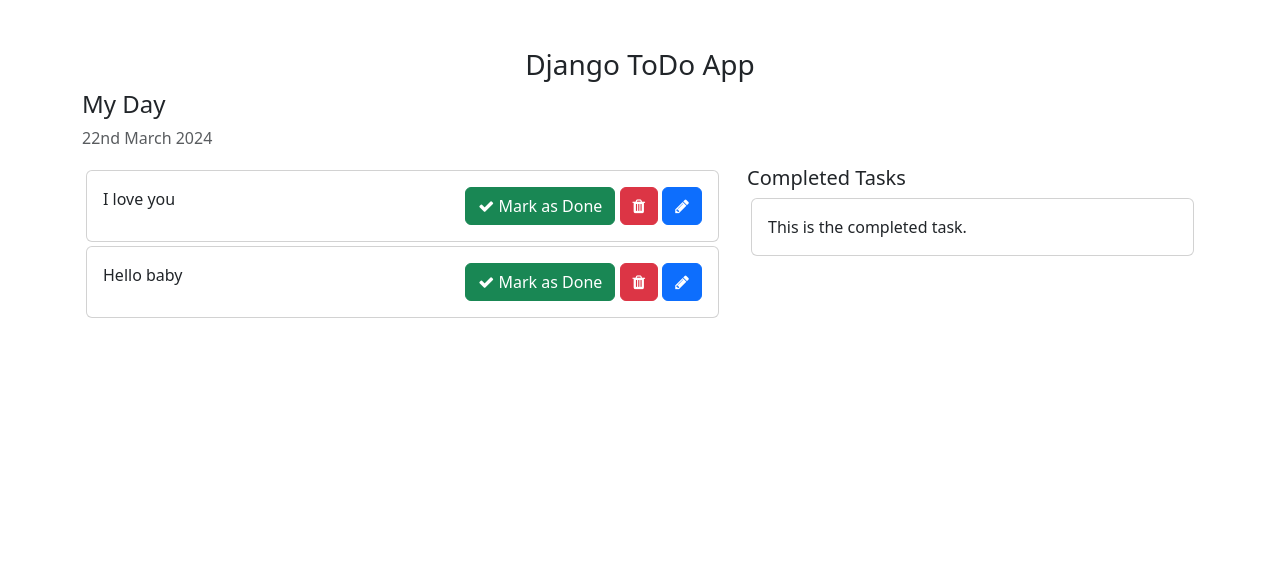
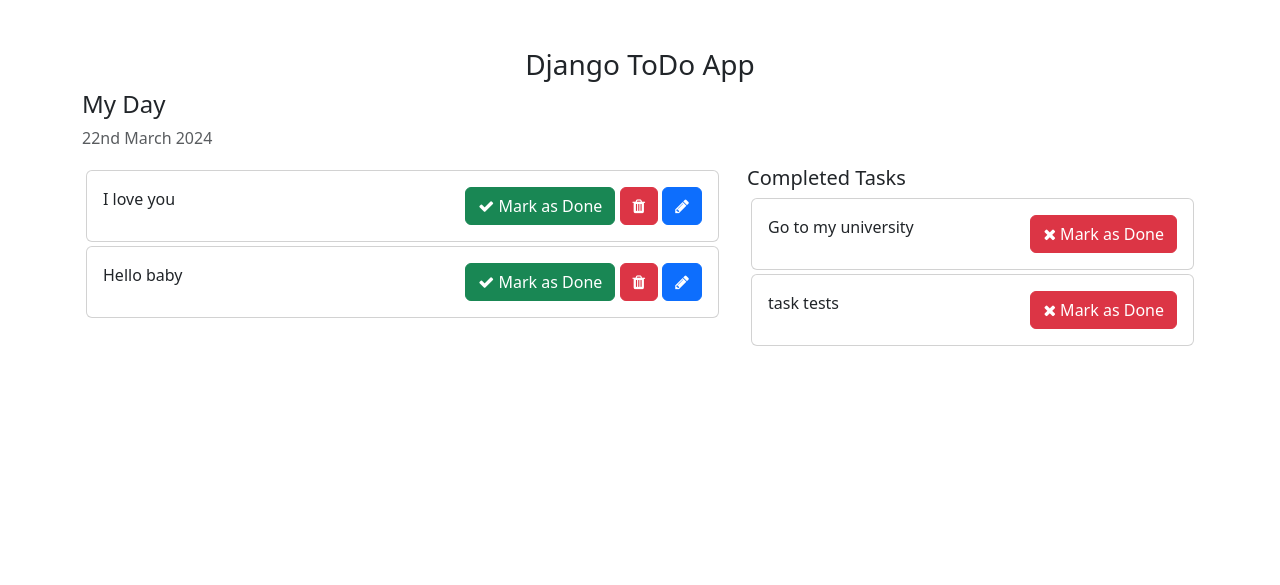
Before and after one commit to Rony-ZenAlden/todo-app, a Django app: page /home/ in a window 1280 px wide. Shown: the top 585 px of the page. Run offline with Django 5.2, Linux system fonts and the light colour scheme; data comes from the database, SQL or seed files in the repository; both versions use the stored data as it was after the commit.

Commit message:
finish my project

```diff
--- a/core/urls.py
+++ b/core/urls.py
@@ -2,6 +2,16 @@
 from . import views
 
 urlpatterns = [
+    # Home Page
     path("", views.home, name="home"),
+    # Add Tasks
     path("addTask/", views.addTask, name="addTask"),
+    # Mark is Done Tasks
+    path("mark_as_done/<int:pk>/", views.mark_as_done, name="mark_as_done"),
+    # Mark is UnDone Tasks
+    path("mark_as_undone/<int:pk>/", views.mark_as_undone, name="mark_as_undone"),
+    # Edit Tasks
+    path("edit_Task/<int:pk>/", views.edit_Task, name="edit_Task"),
+    # Delete Tasks
+    path("delete_Task/<int:pk>/", views.delete_Task, name="delete_Task"),
 ]
--- a/core/views.py
+++ b/core/views.py
@@ -1,11 +1,15 @@
-from django.shortcuts import render, redirect
+from django.shortcuts import get_object_or_404, render, redirect, HttpResponse
 from .models import Task
 
 
 def home(request):
     tasks = Task.objects.filter(is_completed=False).order_by("-updated_at")
+
+    completed_tasks = Task.objects.filter(is_completed=True)
+
     context = {
         "tasks": tasks,
+        "completed_tasks": completed_tasks,
     }
 
     return render(request, "home.html", context)
@@ -15,3 +19,37 @@
     task = request.POST["task"]
     Task.objects.create(task=task)
     return redirect("home")
+
+
+def mark_as_done(request, pk):
+    task = get_object_or_404(Task, pk=pk)
+    task.is_completed = True
+    task.save()
+    return redirect("home")
+
+
+def mark_as_undone(request, pk):
+    task = get_object_or_404(Task, pk=pk)
+    task.is_completed = False
+    task.save()
+    return redirect("home")
+
+
+def edit_Task(request, pk):
+    get_task = get_object_or_404(Task, pk=pk)
+    if request.method == "POST":
+        new_task = request.POST["task"]
+        get_task.task = new_task
+        get_task.save()
+        return redirect("home")
+    else:
+        context = {
+            "get_task": get_task,
+        }
+    return render(request, "edit_Task.html", context)
+
+
+def delete_Task(request, pk):
+    task = get_object_or_404(Task, pk=pk)
+    task.delete()
+    return redirect("home")
--- a/templates/home.html
+++ b/templates/home.html
@@ -48,11 +48,17 @@
             <div class="card-body">
               {{ task.task }}
               <span style="position: relative; float: right">
-                <a class="btn btn-success"
+                <a
+                  href="{% url 'mark_as_done' task.pk %}"
+                  class="btn btn-success"
                   ><i class="fa fa-check"></i> Mark as Done</a
                 >
-                <a class="btn btn-danger"><i class="fa fa-trash"></i></a>
-                <a class="btn btn-primary"><i class="fa fa-pencil"></i></a>
+                <a href="{% url 'delete_Task' task.pk %}" class="btn btn-danger"
+                  ><i class="fa fa-trash"></i
+                ></a>
+                <a href="{% url 'edit_Task' task.id %}" class="btn btn-primary"
+                  ><i class="fa fa-pencil"></i
+                ></a>
               </span>
             </div>
           </div>
@@ -61,9 +67,20 @@
         <div class="col-md-5 col-lg-5">
           <h5>Completed Tasks</h5>
           <!-- List of all the tasks that have completed -->
+          {% for task in completed_tasks %}
           <div class="card m-1">
-            <div class="card-body">This is the completed task.</div>
+            <div class="card-body">
+              {{ task.task }}
+              <span style="position: relative; float: right">
+                <a
+                  href="{% url 'mark_as_undone' task.pk %}"
+                  class="btn btn-danger"
+                  ><i class="fa fa-times"></i> Mark as Done</a
+                >
+              </span>
+            </div>
           </div>
+          {% endfor %}
         </div>
       </div>
       <div class="row">
```
Also changed, not shown: templates/edit_Task.html (added, +57 -0 lines), db.sqlite3.
